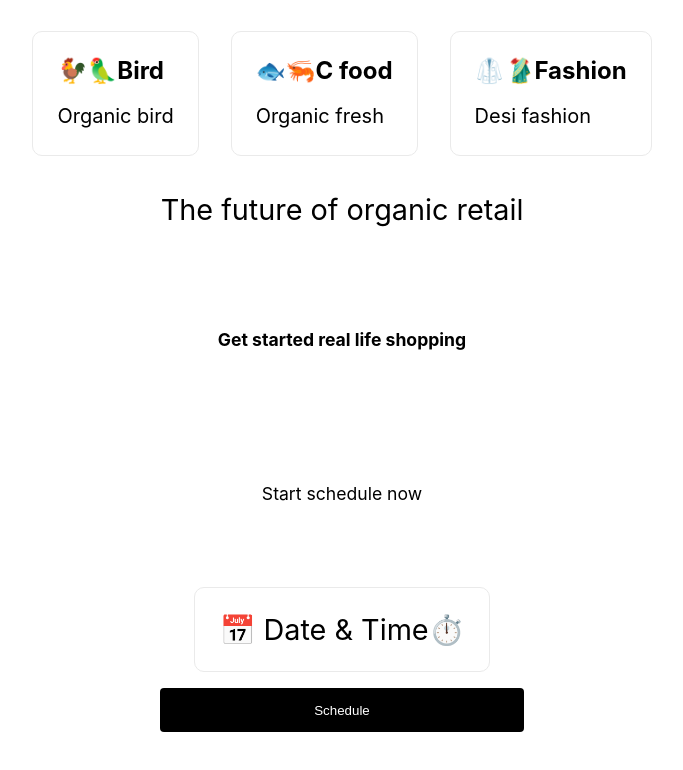
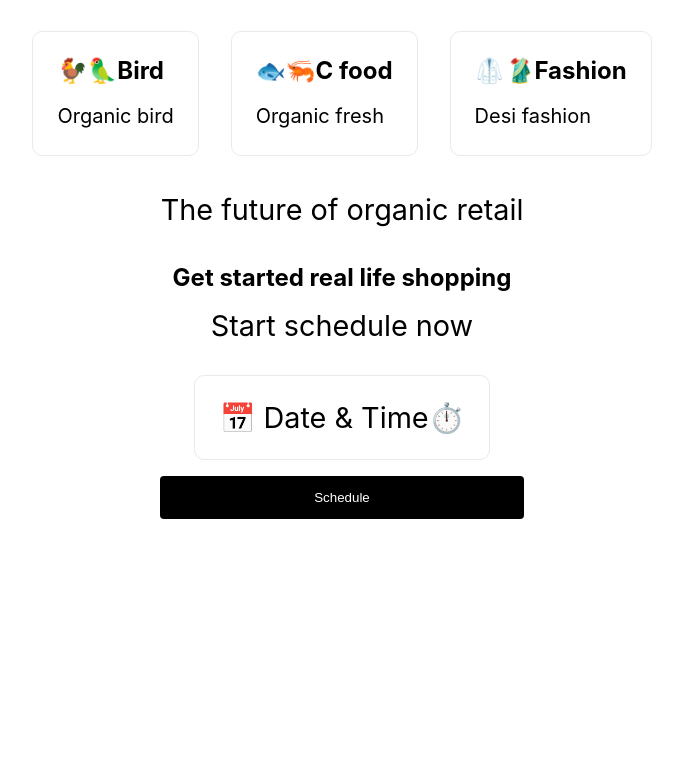
Before and after one commit to rammurmu/next, a Next.js app: page /buyer in a window 1280 px wide. Shown: the part 1255-2025 px from the top of the page, without its empty margins (298-981 px from the left). After the commit the page ends 1878 px from the top, so only its background shows below. Built offline with nearby package versions, Linux system fonts and the light colour scheme.

Commit message:
Update buyer.js

```diff
--- a/pages/buyer.js
+++ b/pages/buyer.js
@@ -118,8 +118,8 @@ export default function Buyer() {
      <p>The future of organic retail</p>
      <br />
 
-   <h1 className={styles.description}>Get started real life shopping</h1>
-    <p className={styles.description}>Start schedule now</p>
+   <h1><b>Get started real life shopping</b></h1>
+    <p>Start schedule now</p>
     <div className={styles.grid}>
     <p className={styles.card}>📅 Date & Time⏱️</p>
     </div>
```
